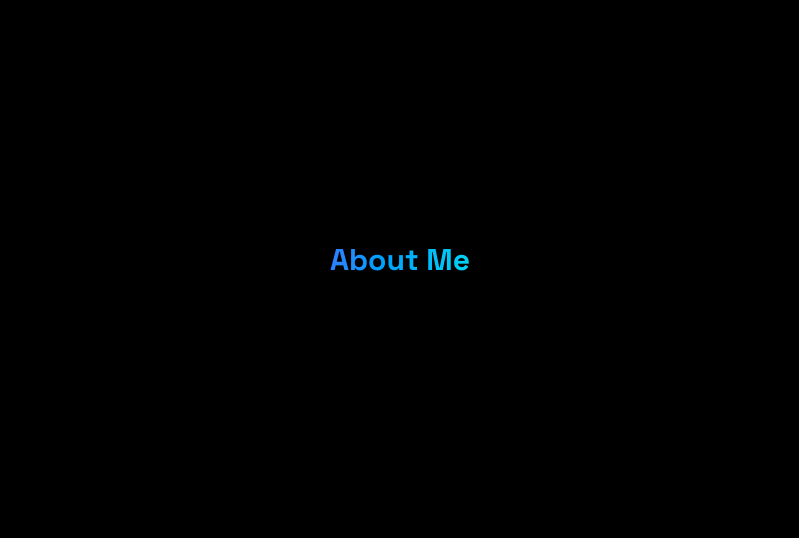
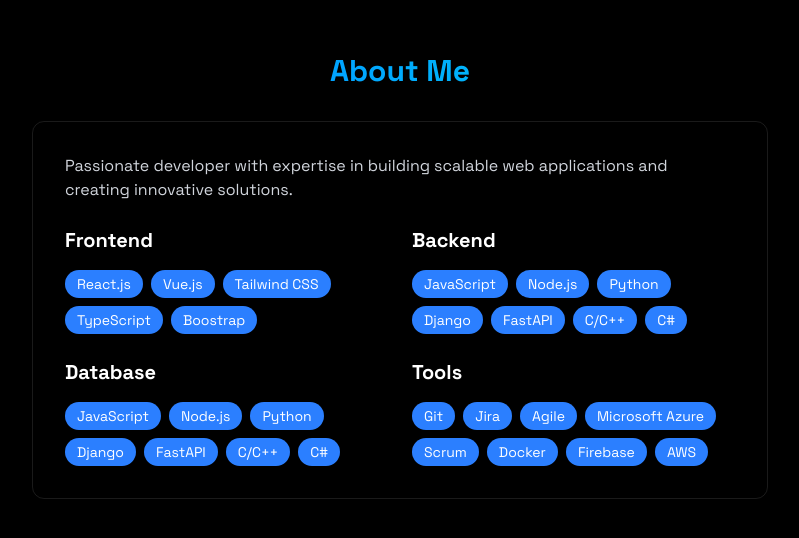
Before and after one commit to nguyennb12/Portfolio, a React (Vite) app: page / in a window 1280 px wide. Shown: the part 924-1462 px from the top of the page, without its empty margins (240-1039 px from the left). Built offline with nearby package versions, Linux system fonts and the light colour scheme.

Commit message:
Modified About me section and added front-end, back-end, database and Tool skills

```diff
--- a/src/compnents/sections/About.jsx
+++ b/src/compnents/sections/About.jsx
@@ -1,18 +1,89 @@
 export const About = () => {
+    const frontendSkills = ["React.js", "Vue.js", "Tailwind CSS", "TypeScript", "Boostrap"];
+    const backendSkills = ["JavaScript", "Node.js", "Python", "Django", "FastAPI", "C/C++", "C#"];
+    const dataBaseSkills = ["MongoDB", "PostgreSQL", "MySQL", "NoSQL"];
+    const tools = ["Git", "Jira", "Agile", "Microsoft Azure", "Scrum", "Docker", "Firebase", "AWS"];
+
     return (
         <section
             id="about"
             className="min-h-screen flex items-center justify-center py-20"
         >
-
             <div className="max-w-3xl mx-auto px-4">
+                {/* Section Title */}
                 <h2 className="text-3xl font-bold mb-8 bg-gradient-to-r from-blue-500 to-cyan-400 bg-clip-text text-transparent text-center">
                     About Me
                 </h2>
-
+                {/* Glass Card Container */}
+                <div className="glass rounded-xl p-8 border border-white/10 border hover:-translate-y-1 transition-all ">
+                    {/* About Description */}
+                    <p className="text-gray-300 mb-6">
+                        Passionate developer with expertise in building scalable web
+                        applications and creating innovative solutions.
+                    </p>
+                    {/* Skills Section */}
+                    <div className="grid grid-cols-1 md:grid-cols-2 gap-6">
+                        {/* Frontend Section */}
+                        <div>
+                            <h3 className="text-xl font-bold mb-4 text-white">Frontend</h3>
+                            <div className="flex flex-wrap gap-2">
+                                {frontendSkills.map((tech, index) => (
+                                    <span
+                                        key={index}
+                                        className="bg-blue-500 text-white py-1 px-3 rounded-full text-sm hover:bg-blue-500/80
+                                        hover:shadow-[0_2px_8px_rgba(59,130,224,0.2)] transition"
+                                    >
+                                        {tech}
+                                    </span>
+                                ))}
+                            </div>
+                        </div>
+                        {/* Backend Section */}
+                        <div>
+                            <h3 className="text-xl font-bold mb-4 text-white">Backend</h3>
+                            <div className="flex flex-wrap gap-2">
+                                {backendSkills.map((tech, index) => (
+                                    <span
+                                        key={index}
+                                        className="bg-blue-500 text-white py-1 px-3 rounded-full text-sm hover:bg-blue-500/80
+                                        hover:shadow-[0_2px_8px_rgba(59,130,224,0.2)] transition"
+                                    >
+                                        {tech}
+                                    </span>
+                                ))}
+                            </div>
+                        </div>
+                        <div>
+                            <h3 className="text-xl font-bold mb-4 text-white">Database</h3>
+                            <div className="flex flex-wrap gap-2">
+                                {backendSkills.map((tech, index) => (
+                                    <span
+                                        key={index}
+                                        className="bg-blue-500 text-white py-1 px-3 rounded-full text-sm hover:bg-blue-500/80
+                                        hover:shadow-[0_2px_8px_rgba(59,130,224,0.2)] transition"
+                                    >
+                                        {tech}
+                                    </span>
+                                ))}
+                            </div>
+                        </div>
+                        <div>
+                            <h3 className="text-xl font-bold mb-4 text-white">Tools</h3>
+                            <div className="flex flex-wrap gap-2">
+                                {tools.map((tech, index) => (
+                                    <span
+                                        key={index}
+                                        className="bg-blue-500 text-white py-1 px-3 rounded-full text-sm hover:bg-blue-500/80
+                                        hover:shadow-[0_2px_8px_rgba(59,130,224,0.2)] transition"
+                                    >
+                                        {tech}
+                                    </span>
+                                ))}
+                            </div>
+                        </div>
+                    </div>
+                </div>
             </div>
-
-
         </section>
     );
 };
```
